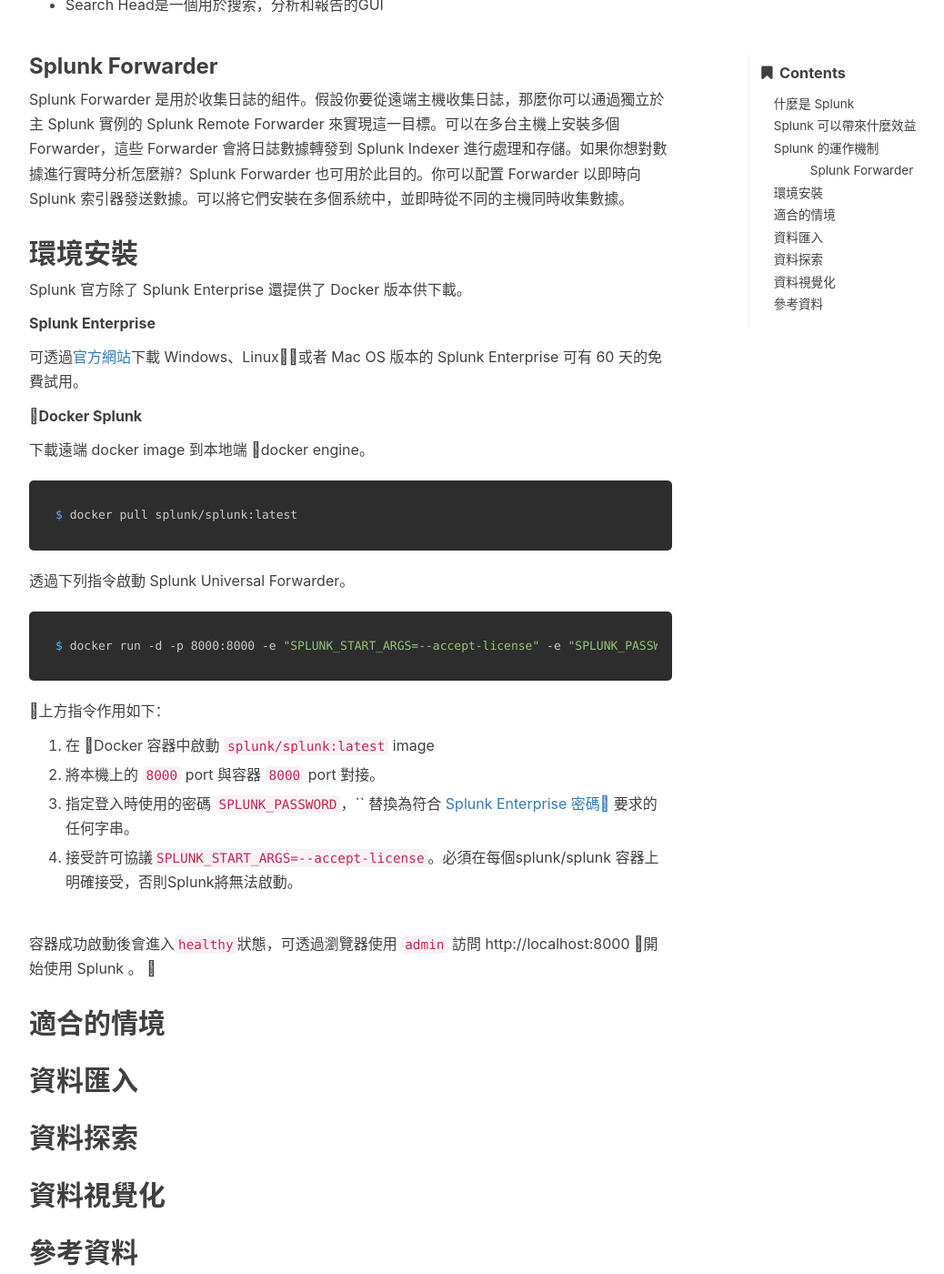
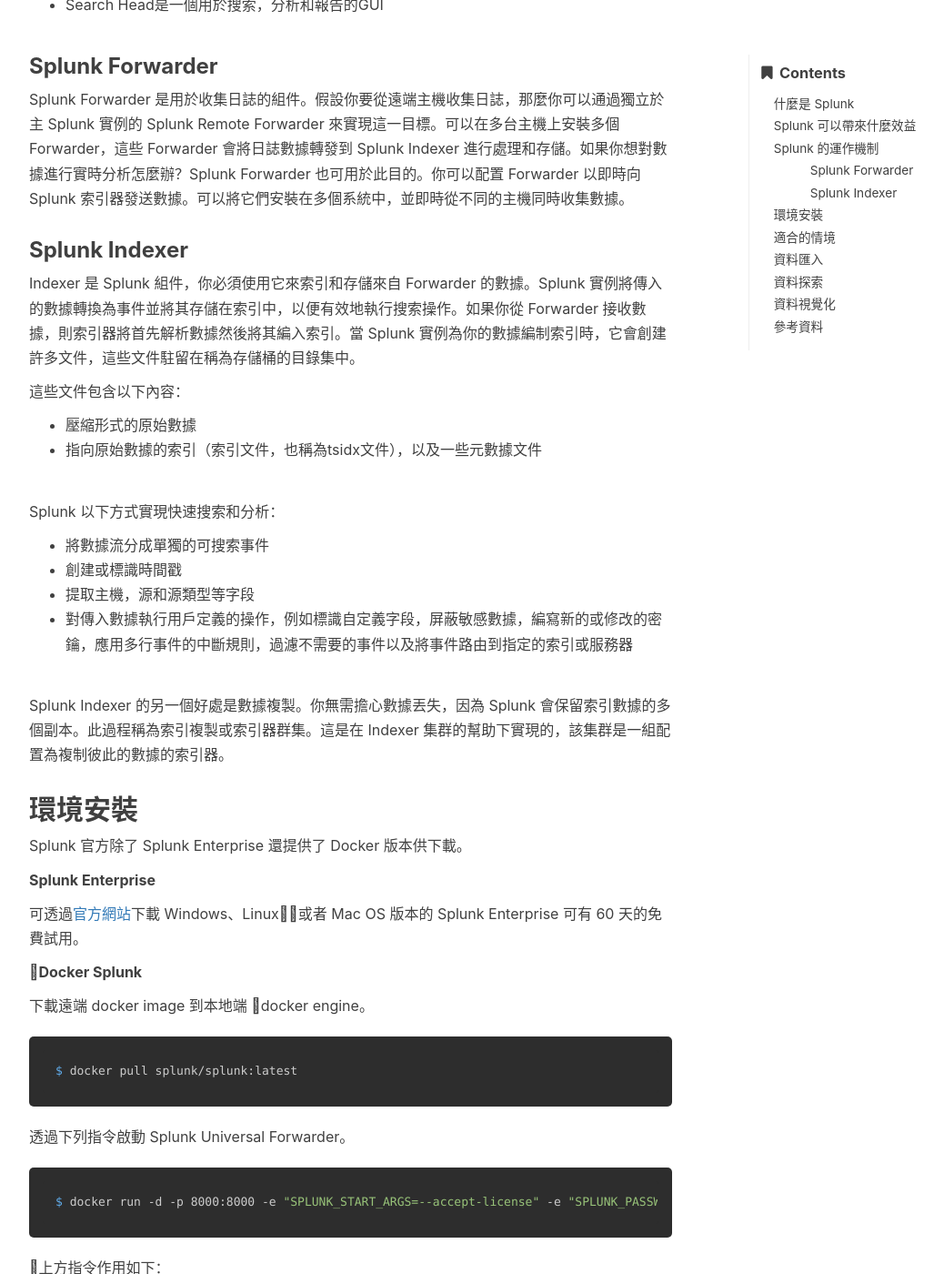
Before and after one commit to NeroCube/nerocube.github.io, a Jekyll site: the page built from _posts/2019-04-24-how-world-splunk.md, in a window 1280 px wide and 1400 px high, scrolled down 1410 px. Shown: the whole window at 91% size, without its empty margins (233-1271 px from the left). Built offline with Jekyll 4.4.1, drawn with Linux system fonts in a browser that asks for light colours; nearby versions of some CDN libraries; comment, search, counter and statistics services are not loaded.

Commit message:
add splunk indexr

```diff
--- a/_posts/2019-04-24-how-world-splunk.md
+++ b/_posts/2019-04-24-how-world-splunk.md
@@ -41,6 +41,25 @@
 ### Splunk Forwarder
 
 Splunk Forwarder 是用於收集日誌的組件。假設你要從遠端主機收集日誌，那麼你可以通過獨立於主  Splunk 實例的 Splunk Remote Forwarder 來實現這一目標。可以在多台主機上安裝多個 Forwarder，這些 Forwarder 會將日誌數據轉發到 Splunk Indexer 進行處理和存儲。如果你想對數據進行實時分析怎麼辦？Splunk Forwarder 也可用於此目的。你可以配置 Forwarder 以即時向 Splunk 索引器發送數據。可以將它們安裝在多個系統中，並即時從不同的主機同時收集數據。
+
+### Splunk Indexer
+
+Indexer 是 Splunk 組件，你必須使用它來索引和存儲來自 Forwarder 的數據。Splunk 實例將傳入的數據轉換為事件並將其存儲在索引中，以便有效地執行搜索操作。如果你從 Forwarder 接收數據，則索引器將首先解析數據然後將其編入索引。當 Splunk 實例為你的數據編制索引時，它會創建許多文件，這些文件駐留在稱為存儲桶的目錄集中。
+
+這些文件包含以下內容：
+
+- 壓縮形式的原始數據
+- 指向原始數據的索引（索引文件，也稱為tsidx文件），以及一些元數據文件
+
+
+Splunk 以下方式實現快速搜索和分析：
+
+- 將數據流分成單獨的可搜索事件
+- 創建或標識時間戳
+- 提取主機，源和源類型等字段
+- 對傳入數據執行用戶定義的操作，例如標識自定義字段，屏蔽敏感數據，編寫新的或修改的密鑰，應用多行事件的中斷規則，過濾不需要的事件以及將事件路由到指定的索引或服務器
+
+Splunk Indexer 的另一個好處是數據複製。你無需擔心數據丟失，因為 Splunk 會保留索引數據的多個副本。此過程稱為索引複製或索引器群集。這是在 Indexer 集群的幫助下實現的，該集群是一組配置為複制彼此的數據的索引器。
 
 ## 環境安裝
 {:toc}
```
